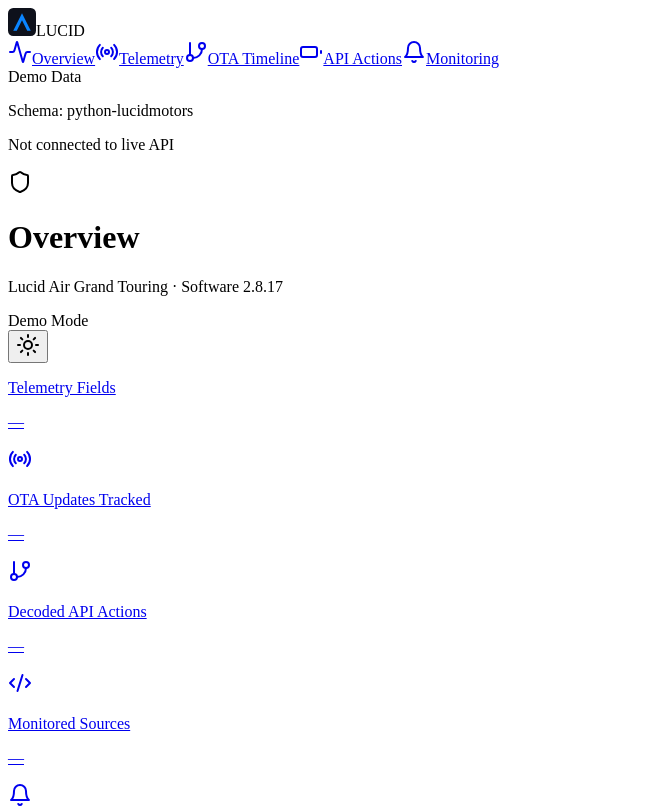
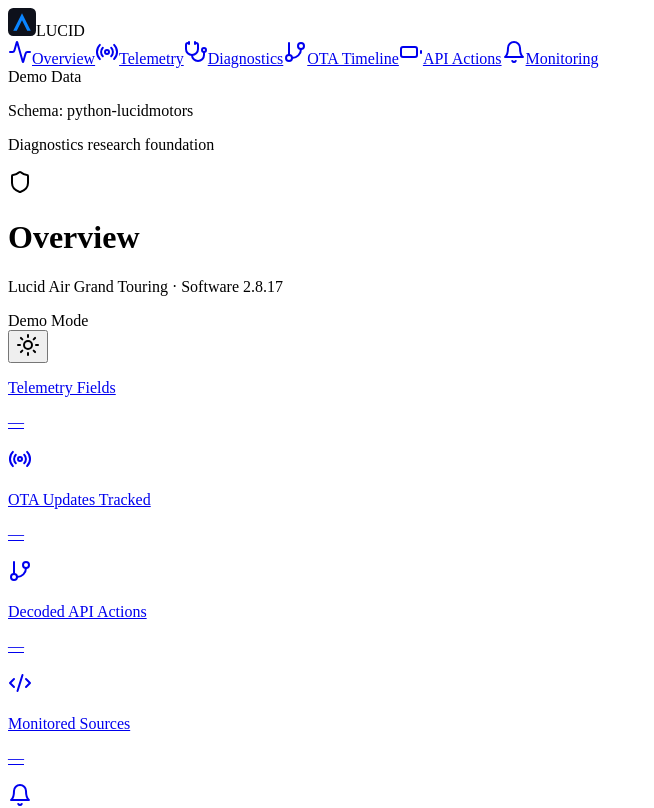
Before and after one commit to w46778/lucid-diagnostic-dashboard, a React (Vite) app in the folder client/: page /#/ in a window 1280 px wide. Shown: the top 808 px of the page, without its empty margins (0-654 px from the left). Built offline with nearby package versions, Linux system fonts and the light colour scheme; no server answers.

Commit message:
add diagnostics navigation

```diff
--- a/client/src/components/sidebar.tsx
+++ b/client/src/components/sidebar.tsx
@@ -1,10 +1,11 @@
 import { Link, useLocation } from 'wouter';
-import { Battery, Radio, GitBranch, Activity, Bell, Shield } from 'lucide-react';
+import { Battery, Radio, GitBranch, Activity, Bell, Shield, Stethoscope } from 'lucide-react';
 import { cn } from '@/lib/utils';
 
 const navItems = [
   { path: '/', label: 'Overview', icon: Activity },
   { path: '/telemetry', label: 'Telemetry', icon: Radio },
+  { path: '/diagnostics', label: 'Diagnostics', icon: Stethoscope },
   { path: '/ota-timeline', label: 'OTA Timeline', icon: GitBranch },
   { path: '/api-actions', label: 'API Actions', icon: Battery },
   { path: '/monitoring', label: 'Monitoring', icon: Bell },
@@ -53,7 +54,7 @@
         </div>
         <div className="hidden text-center lg:block" data-testid="api-source">
           <p className="text-xs text-muted-foreground">Schema: python-lucidmotors</p>
-          <p className="text-xs text-muted-foreground/60">Not connected to live API</p>
+          <p className="text-xs text-muted-foreground/60">Diagnostics research foundation</p>
         </div>
         <Shield className="h-4 w-4 text-muted-foreground/40 lg:hidden" />
       </div>
```
